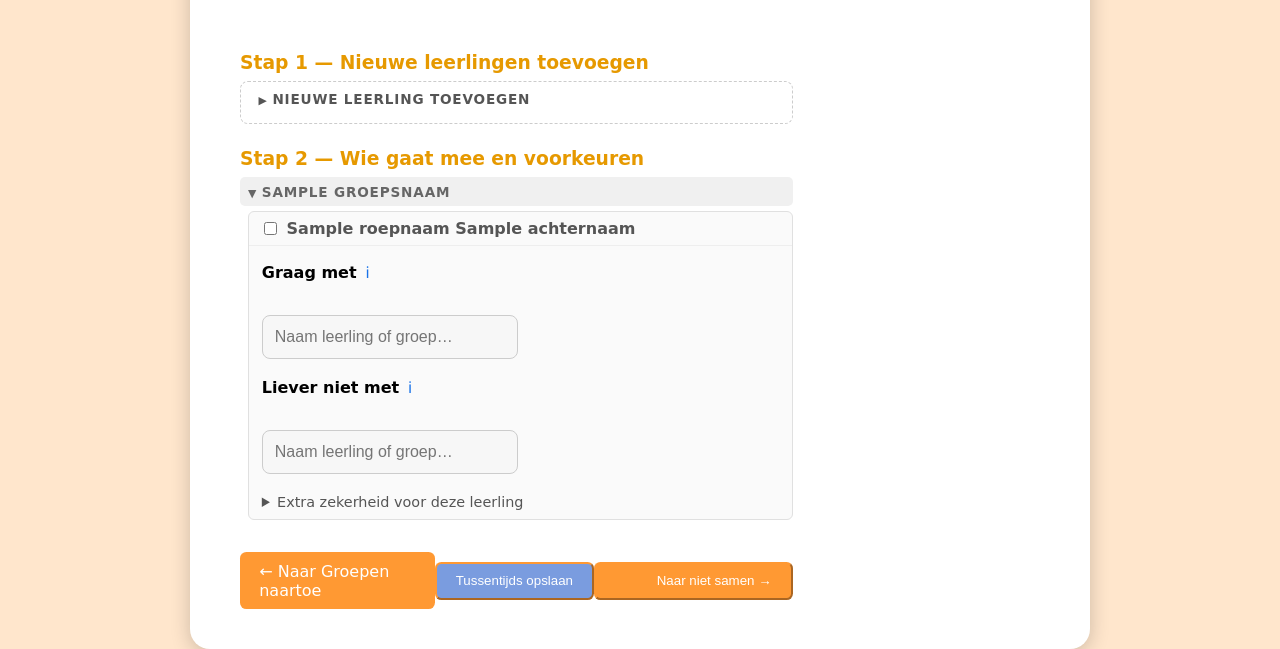
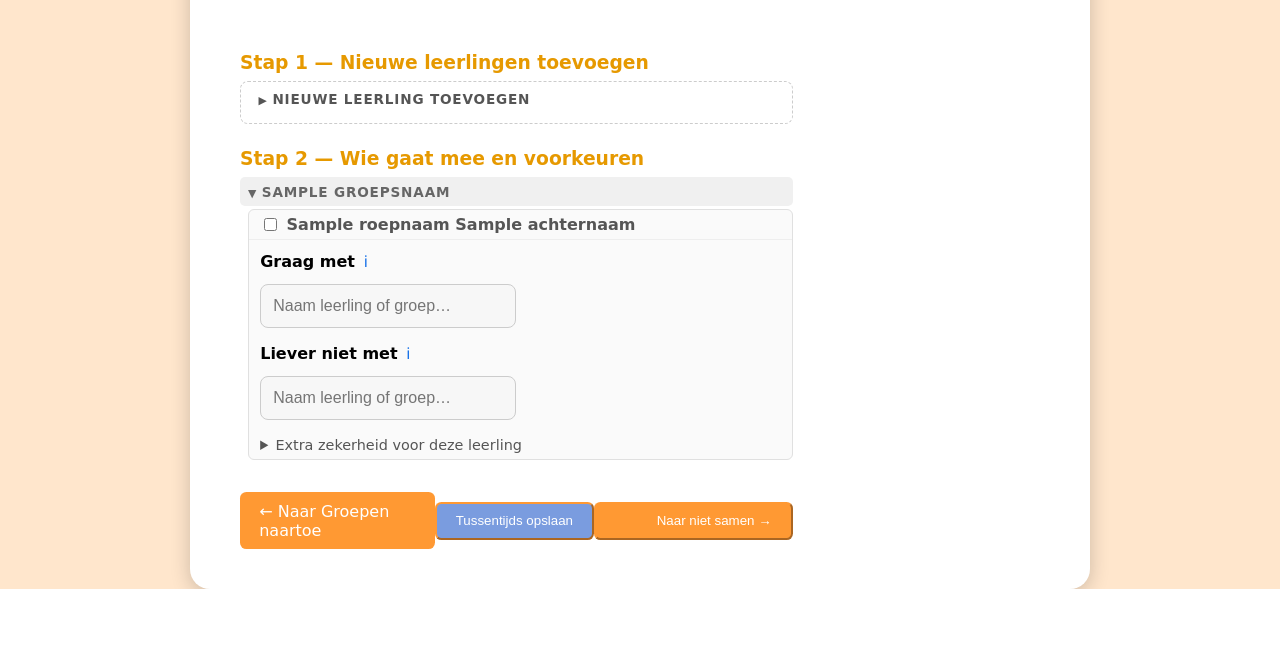
Before and after one commit to SjoerdCor/aliexpress, a Flask app: template templates/preferences_form.html in a window 1280 px wide, after a click that opens the changed part. Shown: the part 536-1185 px from the top of the page. After the commit the page ends 1125 px from the top, so only its background shows below. Run offline with Flask 3, Linux system fonts and the light colour scheme; the template is opened without the code that fills it: most values are stand-ins (such as "Sample title", 1, 10 or a date in 2020).

Commit message:
feat: instant-add Niet-in and collapse empty chip space in preferences_form

```diff
--- a/static/style.css
+++ b/static/style.css
@@ -837,7 +837,7 @@ table.dataframe th {
 .candidate-details {
     border: 1px solid #e0e0e0;
     border-radius: 6px;
-    margin: 0.3rem 0 0.3rem 0.5rem;
+    margin: 0.2rem 0 0.2rem 0.5rem;
     background: #fafafa;
     transition: border-color 0.15s;
 }
@@ -854,7 +854,7 @@ table.dataframe th {
     display: flex;
     align-items: center;
     gap: 0.6rem;
-    padding: 0.45rem 0.7rem;
+    padding: 0.3rem 0.7rem;
     cursor: pointer;
     list-style: none;
     user-select: none;
@@ -882,7 +882,7 @@ table.dataframe th {
 }
 
 .candidate-content {
-    padding: 0.5rem 0.8rem 0.6rem;
+    padding: 0.35rem 0.7rem 0.4rem;
     border-top: 1px solid #eee;
 }
 
@@ -926,14 +926,14 @@ table.dataframe th {
 }
 
 .wish-section {
-    margin-bottom: 0.55rem;
+    margin-bottom: 0.3rem;
 }
 
 .wish-section-label {
     font-size: 0.8em;
     font-weight: bold;
     color: #666;
-    margin: 0.25rem 0 0.2rem;
+    margin: 0.1rem 0 0.15rem;
     text-transform: uppercase;
     letter-spacing: 0.04em;
 }
@@ -948,14 +948,6 @@ table.dataframe th {
     background: #edf4ff;
     border: 1px solid #b8d4f5;
     border-radius: 6px;
-}
-
-.wish-add-area {
-    display: flex;
-    align-items: center;
-    gap: 0.4rem;
-    flex-wrap: wrap;
-    margin-top: 0.2rem;
 }
 
 .wish-name-input {
@@ -994,8 +986,9 @@ table.dataframe th {
     color: #fff;
 }
 
-/* Niet-in chips use the default .student-chip style (orange) */
-.chips-area { min-height: 1.2em; }
+/* Niet-in chips use the default .student-chip style (orange).
+   An empty chips-area takes no room: the space appears only once a chip exists. */
+.chips-area:empty { display: none; }
 
 .nieting-select {
     min-width: 140px;
@@ -1044,11 +1037,11 @@ table.dataframe th {
    A constrained typeahead: only listed classmates or destination groups can be
    chosen, so free-text "unknown student" input is impossible. */
 .preference-section {
-    margin: 0.4rem 0;
+    margin: 0.25rem 0;
 }
 
 .preference-section-label {
-    margin: 0.2rem 0;
+    margin: 0.1rem 0 0.15rem;
     font-weight: 600;
 }
 
@@ -1135,7 +1128,7 @@ table.dataframe th {
 
 /* Extra zekerheid (min. satisfaction as fixed choices), collapsed by default. */
 .extra-zekerheid {
-    margin-top: 0.6rem;
+    margin-top: 0.4rem;
 }
 
 .extra-zekerheid > summary {
```
Also changed, not shown: templates/preferences_form.html (+8 -16 lines).
